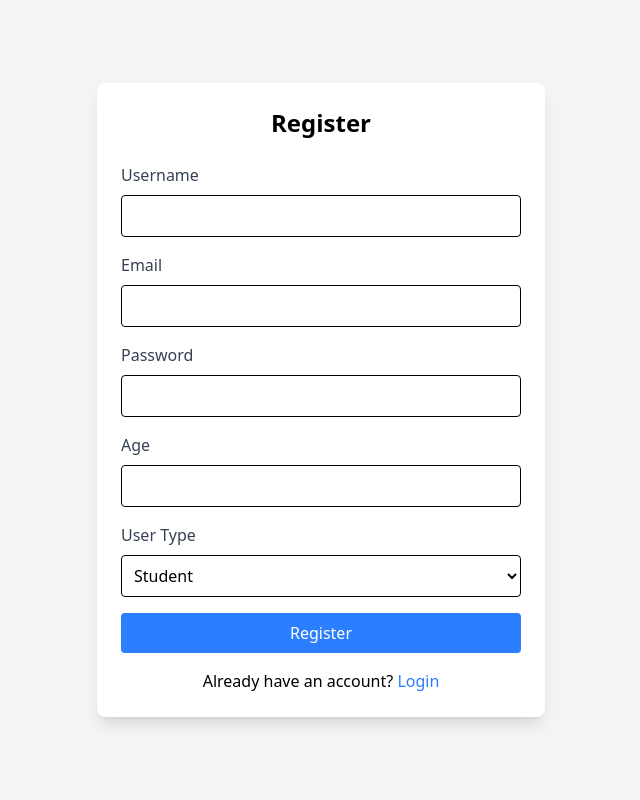
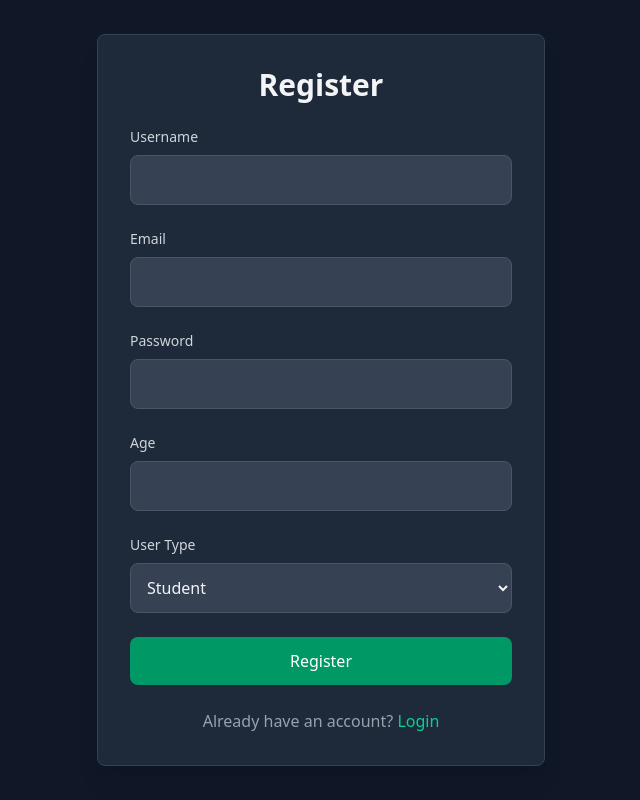
Before and after one commit to 22bee123/Quiz-generator, a React (Vite) app in the folder frontend/: page /register in a window 1280 px wide. Shown: the whole page, without its empty margins (319-959 px from the left). Built offline with nearby package versions, Linux system fonts and the light colour scheme.

Commit message:
almost
malapit

```diff
--- a/frontend/src/components/Sidebar.jsx
+++ b/frontend/src/components/Sidebar.jsx
@@ -152,13 +152,14 @@ export function Sidebar({ quizHistory, onQuizSelect, onSidebarToggle }) {
                     <div className="flex-1 overflow-hidden">
                         {isOpen ? (
                             <div className="px-4 py-2">
-                                <h3 className="text-sm font-semibold text-gray-400 uppercase tracking-wider mb-2">
+                                <h3 className="text-md text-center font-semibold text-gray-400 uppercase tracking-wider mb-9">
                                     Recent Quizzes
                                 </h3>
-                                <div className="space-y-2 max-h-64 overflow-y-auto custom-scrollbar pr-2">
+                                <div className="space-y-2 max-h-94 overflow-y-auto custom-scrollbar pr-2">
                                     {quizHistory && quizHistory.length > 0 ? (
                                         quizHistory.map((quiz) => (
                                             <button
+
                                                 key={quiz._id}
                                                 onClick={() => handleQuizClick(quiz)}
                                                 className="w-full text-left px-3 py-2 rounded-lg text-sm transition-colors duration-200
@@ -197,8 +198,8 @@ export function Sidebar({ quizHistory, onQuizSelect, onSidebarToggle }) {
                     <button
                         onClick={handleLogout}
                         className={`mt-4 ${isOpen ? 'w-full px-4' : 'w-8 h-8 mx-auto'}
-                            py-2 text-sm text-gray-400 hover:text-white hover:bg-gray-800
-                            rounded-lg transition-colors duration-200 flex items-center justify-center`}
+                            py-2 text-sm text-gray-400 hover:text-white hover:bg-green-700
+                            rounded-lg transition-colors   duration-200 flex items-center justify-center`}
                         title="Logout"
                     >
                         {isOpen ? (
--- a/frontend/src/pages/Login.jsx
+++ b/frontend/src/pages/Login.jsx
@@ -39,50 +39,53 @@ export function Login() {
     };
 
     return (
-        <div className="min-h-screen flex items-center justify-center bg-gray-100">
-            <div className="max-w-md w-full p-6 bg-white rounded-lg shadow-lg">
-                <h2 className="text-2xl font-bold mb-6 text-center">Login</h2>
+        <div className="min-h-screen flex items-center justify-center bg-gray-900">
+            <div className="max-w-md w-full p-8 bg-gray-800 rounded-lg shadow-xl border border-gray-700">
+                <h2 className="text-3xl font-bold mb-6 text-center text-gray-100">Login</h2>
 
                 {error && (
-                    <div className="bg-red-100 border border-red-400 text-red-700 px-4 py-3 rounded mb-4">
+                    <div className="bg-red-900/30 border border-red-500/50 text-red-200 px-4 py-3 rounded mb-4">
                         {error}
                     </div>
                 )}
 
-                <form onSubmit={handleSubmit} className="space-y-4">
+                <form onSubmit={handleSubmit} className="space-y-6">
                     <div>
-                        <label className="block text-gray-700 mb-2">Email</label>
+                        <label className="block text-gray-300 mb-2 text-sm">Email</label>
                         <input
                             type="email"
                             value={email}
                             onChange={(e) => setEmail(e.target.value)}
-                            className="w-full p-2 border rounded"
+                            className="w-full p-3 bg-gray-700 border border-gray-600 rounded-lg text-gray-100
+                                     focus:ring-2 focus:ring-emerald-500 focus:border-transparent transition-all duration-200"
                             required
                         />
                     </div>
 
                     <div>
-                        <label className="block text-gray-700 mb-2">Password</label>
+                        <label className="block text-gray-300 mb-2 text-sm">Password</label>
                         <input
                             type="password"
                             value={password}
                             onChange={(e) => setPassword(e.target.value)}
-                            className="w-full p-2 border rounded"
+                            className="w-full p-3 bg-gray-700 border border-gray-600 rounded-lg text-gray-100
+                                     focus:ring-2 focus:ring-emerald-500 focus:border-transparent transition-all duration-200"
                             required
                         />
                     </div>
 
                     <button
                         type="submit"
-                        className="w-full bg-blue-500 text-white p-2 rounded hover:bg-blue-600"
+                        className="w-full bg-emerald-600 text-white p-3 rounded-lg font-medium
+                                 hover:bg-emerald-500 transition-colors duration-200"
                     >
                         Login
                     </button>
                 </form>
 
-                <p className="mt-4 text-center">
+                <p className="mt-6 text-center text-gray-400">
                     Don't have an account?{' '}
-                    <Link to="/register" className="text-blue-500 hover:text-blue-600">
+                    <Link to="/register" className="text-emerald-400 hover:text-emerald-300 transition-colors duration-200">
                         Register
                     </Link>
                 </p>
--- a/frontend/src/pages/QuizGenerator.jsx
+++ b/frontend/src/pages/QuizGenerator.jsx
@@ -151,7 +151,7 @@ export function QuizGenerator() {
     }, [quiz]);
 
     return (
-        <div className="flex min-h-screen bg-[#343541]">
+        <div className="flex min-h-screen bg-[#343541] items-center justify-center">
             <Sidebar
                 quizHistory={quizHistory}
                 onQuizSelect={setQuiz}
@@ -159,8 +159,20 @@ export function QuizGenerator() {
             />
 
             <main className={`flex-1 transition-all duration-300 ${isSidebarOpen ? 'md:ml-64' : 'md:ml-16'}`}>
+                <div className='flex items-center justify-center'>
+                    <div className='flex items-center justify-center bg-gray-800 rounded-4xl p-6 w-30%'>
+                        <h1 className='text-white text-6xl font-bold text-center mb-4 mt-4 tracking-wider' >Quiz Generator</h1>
+                    </div>
+                </div>
+
+
+
+
+
                 <div className="max-w-4xl mx-auto p-6">
                     <div className="space-y-6">
+
+
                         {error && (
                             <div className="bg-red-500/10 border border-red-500/50 text-red-700 px-4 py-3 rounded">
                                 {error}
--- a/frontend/src/pages/Register.jsx
+++ b/frontend/src/pages/Register.jsx
@@ -55,72 +55,77 @@ export function Register() {
     };
 
     return (
-        <div className="min-h-screen flex items-center justify-center bg-gray-100">
-            <div className="max-w-md w-full p-6 bg-white rounded-lg shadow-lg">
-                <h2 className="text-2xl font-bold mb-6 text-center">Register</h2>
+        <div className="min-h-screen flex items-center justify-center bg-gray-900">
+            <div className="max-w-md w-full p-8 bg-gray-800 rounded-lg shadow-xl border border-gray-700">
+                <h2 className="text-3xl font-bold mb-6 text-center text-gray-100">Register</h2>
 
                 {error && (
-                    <div className="bg-red-100 border border-red-400 text-red-700 px-4 py-3 rounded mb-4">
+                    <div className="bg-red-900/30 border border-red-500/50 text-red-200 px-4 py-3 rounded mb-4">
                         {error}
                     </div>
                 )}
 
-                <form onSubmit={handleSubmit} className="space-y-4">
+                <form onSubmit={handleSubmit} className="space-y-6">
                     <div>
-                        <label className="block text-gray-700 mb-2">Username</label>
+                        <label className="block text-gray-300 mb-2 text-sm">Username</label>
                         <input
                             type="text"
                             name="username"
                             value={formData.username}
                             onChange={handleChange}
-                            className="w-full p-2 border rounded"
+                            className="w-full p-3 bg-gray-700 border border-gray-600 rounded-lg text-gray-100
+                                     focus:ring-2 focus:ring-emerald-500 focus:border-transparent transition-all duration-200"
                             required
                         />
                     </div>
 
                     <div>
-                        <label className="block text-gray-700 mb-2">Email</label>
+                        <label className="block text-gray-300 mb-2 text-sm">Email</label>
                         <input
                             type="email"
                             name="email"
                             value={formData.email}
                             onChange={handleChange}
-                            className="w-full p-2 border rounded"
+                            className="w-full p-3 bg-gray-700 border border-gray-600 rounded-lg text-gray-100
+                                     focus:ring-2 focus:ring-emerald-500 focus:border-transparent transition-all duration-200"
                             required
                         />
                     </div>
 
                     <div>
-                        <label className="block text-gray-700 mb-2">Password</label>
+                        <label className="block text-gray-300 mb-2 text-sm">Password</label>
                         <input
                             type="password"
                             name="password"
                             value={formData.password}
                             onChange={handleChange}
-                            className="w-full p-2 border rounded"
+                            className="w-full p-3 bg-gray-700 border border-gray-600 rounded-lg text-gray-100
+                                     focus:ring-2 focus:ring-emerald-500 focus:border-transparent transition-all duration-200"
                             required
                         />
                     </div>
 
                     <div>
-                        <label className="block text-gray-700 mb-2">Age</label>
+                        <label className="block text-gray-300 mb-2 text-sm">Age</label>
                         <input
                             type="number"
                             name="age"
                             value={formData.age}
                             onChange={handleChange}
-                            className="w-full p-2 border rounded"
+                            className="w-full p-3 bg-gray-700 border border-gray-600 rounded-lg text-gray-100
+                                     focus:ring-2 focus:ring-emerald-500 focus:border-transparent transition-all duration-200"
                             required
                         />
                     </div>
 
                     <div>
-                        <label className="block text-gray-700 mb-2">User Type</label>
+                        <label className="block text-gray-300 mb-2 text-sm">User Type</label>
                         <select
                             name="userType"
                             value={formData.userType}
                             onChange={handleChange}
-                            className="w-full p-2 border rounded"
+                            className="w-full p-3 bg-gray-700 border border-gray-600 rounded-lg text-gray-100
+                                     focus:ring-2 focus:ring-emerald-500 focus:border-transparent transition-all duration-200"
                             required
                         >
                             <option value="student">Student</option>
@@ -130,15 +135,16 @@ export function Register() {
 
                     <button
                         type="submit"
-                        className="w-full bg-blue-500 text-white p-2 rounded hover:bg-blue-600"
+                        className="w-full bg-emerald-600 text-white p-3 rounded-lg font-medium
+                                 hover:bg-emerald-500 transition-colors duration-200"
                     >
                         Register
                     </button>
                 </form>
 
-                <p className="mt-4 text-center">
+                <p className="mt-6 text-center text-gray-400">
                     Already have an account?{' '}
-                    <Link to="/login" className="text-blue-500 hover:text-blue-600">
+                    <Link to="/login" className="text-emerald-400 hover:text-emerald-300 transition-colors duration-200">
                         Login
                     </Link>
                 </p>
```
